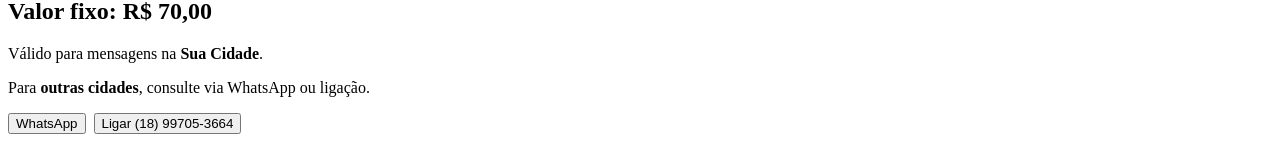
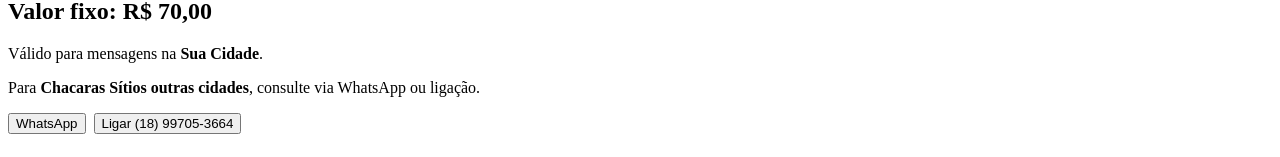
Before and after one commit to locutor41-beep/disk-mensagem, a React (Vite) app in the folder frontend/: page / in a window 1280 px wide. Shown: the part 1105-1262 px from the top of the page. Built offline with nearby package versions, Linux system fonts and the light colour scheme; no server answers.

Commit message:
Update App.jsx

```diff
--- a/frontend/src/App.jsx
+++ b/frontend/src/App.jsx
@@ -12,7 +12,7 @@ function PriceNotice({ cfg }){
       <div><span className="badge">Preço</span></div>
       <h2>Valor fixo: R$ {price}</h2>
       <p>Válido para mensagens na <b>{cfg.city_name}</b>.</p>
-      <p>Para <b>outras cidades</b>, consulte via WhatsApp ou ligação.</p>
+      <p>Para <b> Chacaras Sítios outras cidades</b>, consulte via WhatsApp ou ligação.</p>
       <div style={{display:'flex', gap:8, marginTop:8}}>
         <a className="secondary button" href={whatsUrl} target="_blank" rel="noreferrer"><button>WhatsApp</button></a>
         <a href={`tel:${cfg.whats_e164}`}><button className="secondary">Ligar {cfg.phone_display}</button></a>
```
